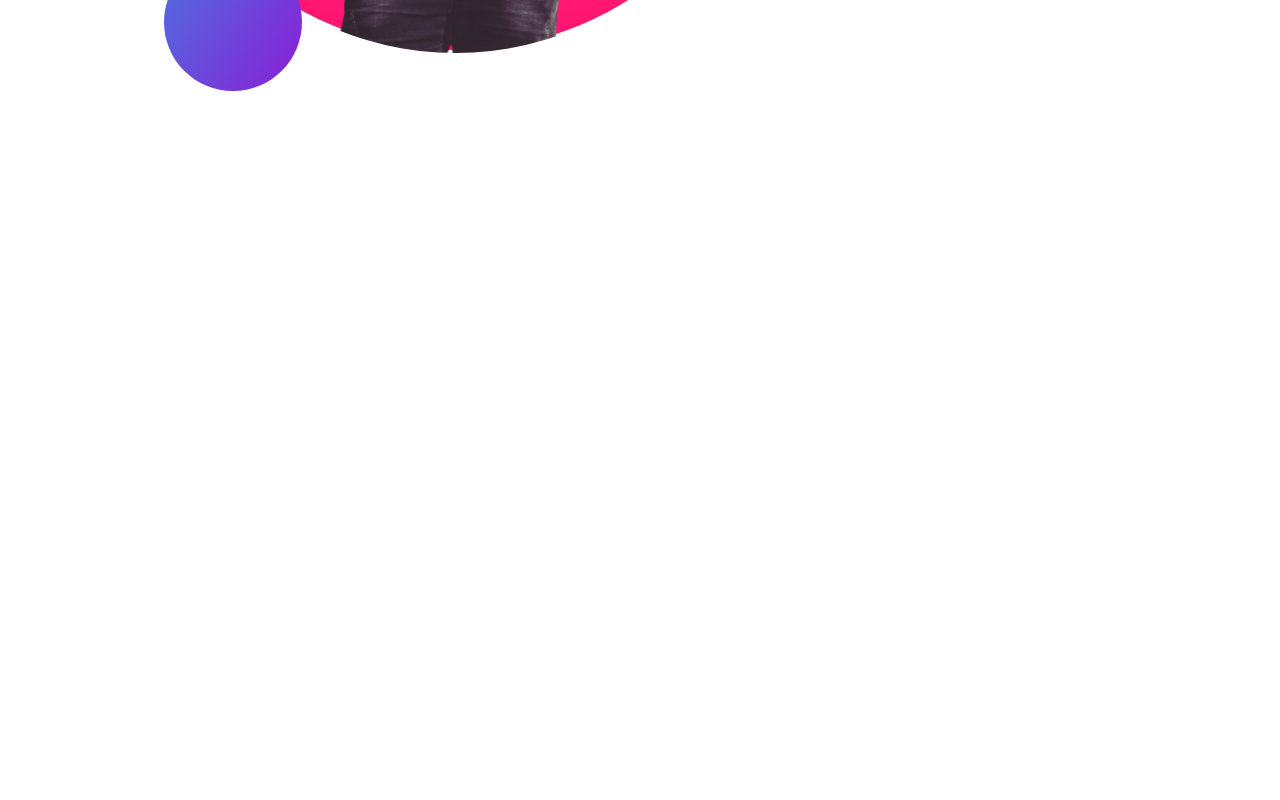
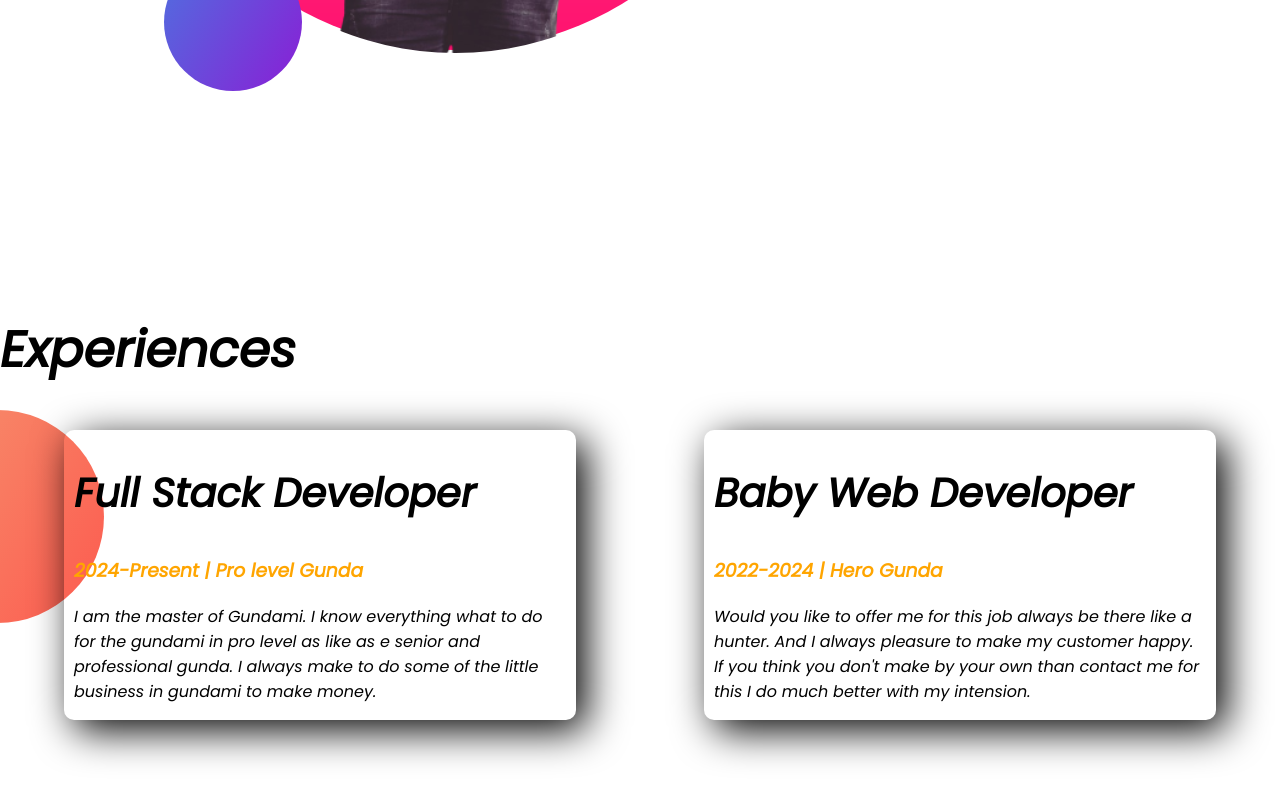
Before and after one commit to Moinuddin-lgtm/Developer-portfolio0, a plain HTML site: page index.html in a window 1280 px wide. Shown: the part 1644-2444 px from the top of the page. Before the commit the page ends 1957 px from the top, so only its background shows below. Drawn offline with Linux system fonts and the light colour scheme.

Commit message:
thirdkome

```diff
--- a/index.html
+++ b/index.html
@@ -11,7 +11,7 @@
     <link rel="stylesheet" href="style.css">
 </head>
 <body>
-<section class="top-banner">
+<section class="top-banner flexible-container">
     <div class="half-width">
     <h1>Welcome To</h1>
     <h1><span class="head-color">Kazzzi's</span> World!</h1>
@@ -23,7 +23,7 @@
     </div class="half-width">
     <div><img src="images/my-bg.png" alt=""></div>
 </section>
-<section class="dream-big">
+<section class="dream-big flexible-container">
     <div class="half-width">
         <img src="images/my-bg2.png" alt="">
     </div>
@@ -36,5 +36,24 @@
         <a class="link-button" target="_blank" href="">DOWNLOAD RESUME</a>
     </div>
 </section>
+<section class="experience-area">
+    <h1>Experiences</h1>
+   <div class="flexible-container">
+       <div class="experience-item">
+           <h2>Full Stack Developer</h2>
+           <h3 class="head-color">2024-Present | Pro level Gunda</h3>
+           <p>
+               I am the master of Gundami. I know everything what to do for the gundami in pro level as like as e senior and professional gunda. I always make to do some of the little business in gundami to make money.
+           </p>
+       </div>
+       <div class="experience-item">
+           <h2>Baby Web Developer</h2>
+           <h3 class="head-color">2022-2024 | Hero Gunda</h3>
+           <p>
+               Would you like to offer me for this job always be there like a hunter. And I always pleasure to make my customer happy. If you think you don't make by your own than contact me for this I do much better with my intension.
+           </p>
+       </div>
+   </div>
+</section>
 </body>
 </html>
--- a/style.css
+++ b/style.css
@@ -8,7 +8,10 @@ body{
 h1{
     font-size: 50px;
 }
-section{
+h2{
+    font-size: 40px;
+}
+.flexible-container{
     display: flex;
     margin-bottom: 150px;
 }
@@ -36,3 +39,17 @@ section{
     background-repeat: no-repeat;
     background-position: right;
 }
+.experience-area{
+    background-image: url(images/exp-bg.png);
+    background-repeat: no-repeat;
+    background-position: left;
+}
+.experience-item{
+    width: 40%;
+    margin-left: 5%;
+    margin-right: 5%;
+    padding-left: 10px;
+    padding-right: 10px;
+    border-radius: 10px;
+    box-shadow: 10px 10px 40px;
+}
```
